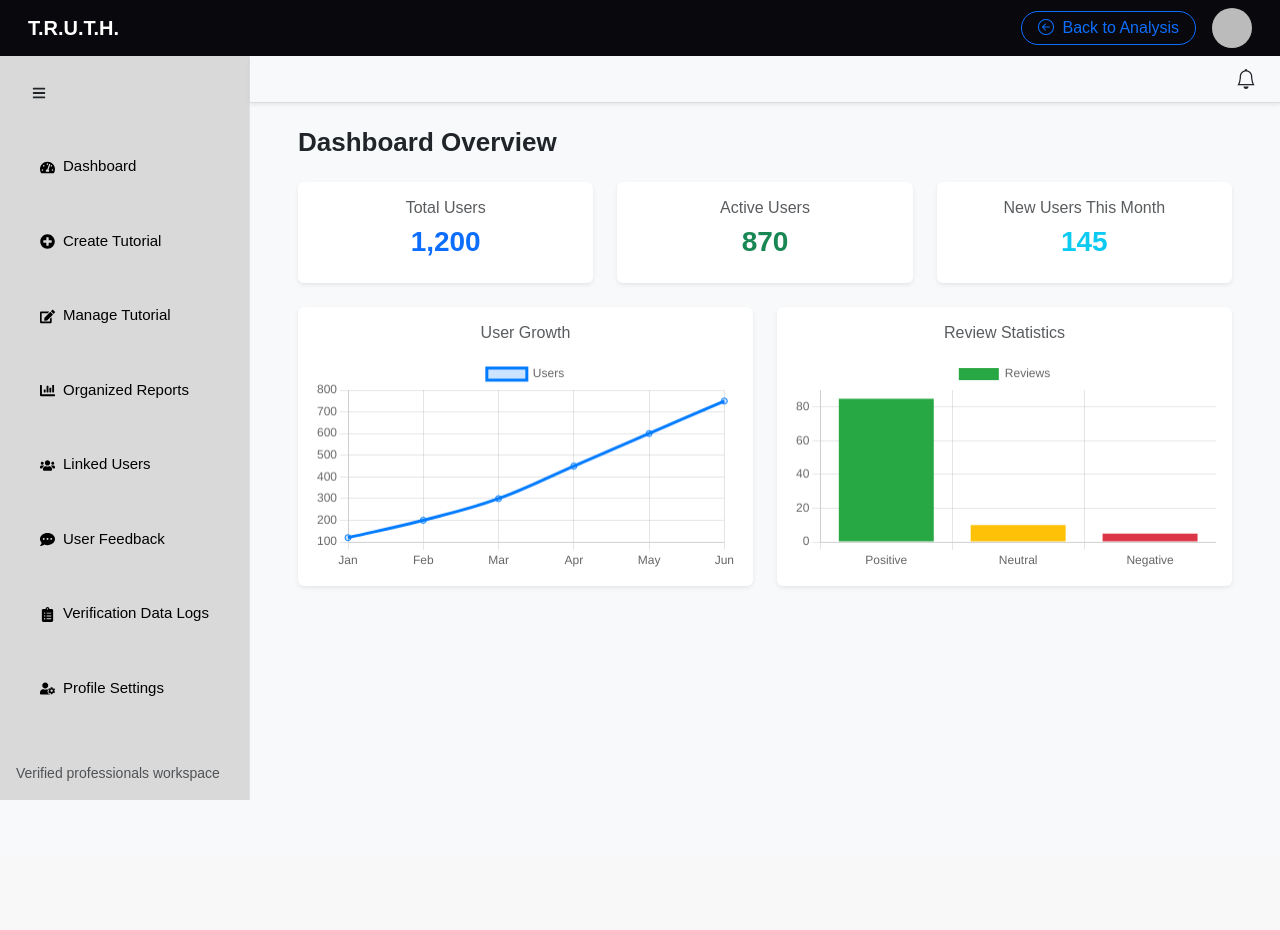
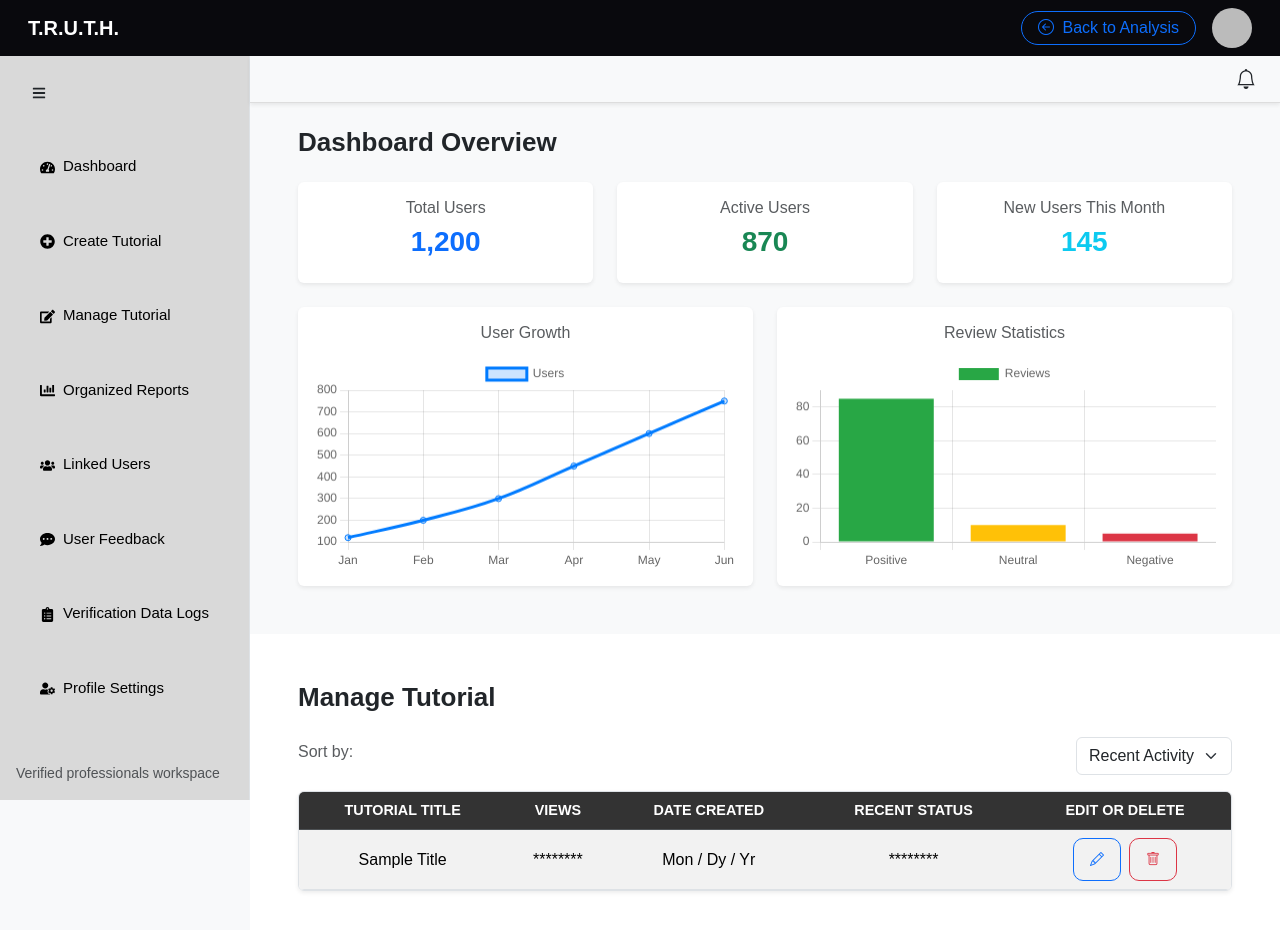
Before and after one commit to jimmyliao0845/TRUTH---Fact-Checker, a React (Create React App) app: page /fact-checker-dashboard in a window 1280 px wide. Shown: the top 930 px of the page. Before the commit the page ends 856 px from the top, so only its background shows below. Built offline with nearby package versions, Linux system fonts and the light colour scheme; no server answers; sample sign-in values are in the browser's storage.

Commit message:
manage tuorial updated

```diff
--- a/src/FactCheckerDashboard.css
+++ b/src/FactCheckerDashboard.css
@@ -44,3 +44,14 @@ h3 {
   color: #0d6efd;
   font-weight: 600;
 }
+
+.table thead th {
+  background-color: #333 !important;
+  color: #fff !important;
+  text-transform: uppercase;
+  font-size: 0.9rem;
+}
+
+.table tbody tr:hover {
+  background-color: #f8f9fa;
+}
--- a/src/FactCheckerDashboard.jsx
+++ b/src/FactCheckerDashboard.jsx
@@ -84,7 +84,10 @@ export default function FactCheckerDashboard() {
   };
 
   return (
-    <div className="d-flex" style={{ backgroundColor: "#f8f9fa", paddingTop: "56px" }}>
+    <div
+      className="d-flex"
+      style={{ backgroundColor: "#f8f9fa", paddingTop: "56px" }}
+    >
       {/* Sidebar */}
       <div
         className="d-flex flex-column p-3 border-end"
@@ -109,7 +112,7 @@ export default function FactCheckerDashboard() {
           </button>
         </div>
 
-        {/* ✅ Updated Sidebar Menu */}
+        {/* ✅ Sidebar Menu */}
         <ul className="nav flex-column">
           <li>
             <button
@@ -121,10 +124,7 @@ export default function FactCheckerDashboard() {
             </button>
           </li>
           <li>
-            <button
-              className="btn sidebar-btn text-start"
-              onClick={() => scrollToSection("semantic")}
-            >
+            <button className="btn sidebar-btn text-start">
               <FaPlusCircle className="me-2" />
               {!collapsed && "Create Tutorial"}
             </button>
@@ -132,7 +132,7 @@ export default function FactCheckerDashboard() {
           <li>
             <button
               className="btn sidebar-btn text-start"
-              onClick={() => scrollToSection("citation")}
+              onClick={() => scrollToSection("semantic")}
             >
               <FaEdit className="me-2" />
               {!collapsed && "Manage Tutorial"}
@@ -201,7 +201,7 @@ export default function FactCheckerDashboard() {
           minHeight: "100vh",
         }}
       >
-        {/* ✅ Local Navbar (Only Notification Bell) */}
+        {/* ✅ Navbar */}
         <nav
           className="navbar navbar-light bg-light d-flex justify-content-end align-items-center px-4 py-2 shadow-sm"
           style={{
@@ -211,7 +211,6 @@ export default function FactCheckerDashboard() {
             borderBottom: "1px solid #ddd",
           }}
         >
-          {/* Notification Bell */}
           <div className="dropdown">
             <i
               className="bi bi-bell fs-5 text-dark"
@@ -229,7 +228,9 @@ export default function FactCheckerDashboard() {
               }}
             >
               <li className="fw-bold text-dark px-2">Notifications</li>
-              <li><hr className="dropdown-divider" /></li>
+              <li>
+                <hr className="dropdown-divider" />
+              </li>
               <li>
                 <span className="dropdown-item text-muted">
                   No new notifications
@@ -239,11 +240,10 @@ export default function FactCheckerDashboard() {
           </div>
         </nav>
 
-        {/* ✅ Main Dashboard Content */}
+        {/* ✅ Dashboard Overview */}
         <div className="container-fluid py-4 px-5" id="search">
           <h2 className="fw-bold mb-4 text-dark">Dashboard Overview</h2>
 
-          {/* Stats Summary */}
           <div className="row mb-4">
             <div className="col-md-4">
               <div className="card shadow-sm p-3 border-0 text-center">
@@ -265,7 +265,6 @@ export default function FactCheckerDashboard() {
             </div>
           </div>
 
-          {/* ✅ Graphs stay intact */}
           <div className="row">
             <div className="col-md-6 mb-4">
               <div className="card shadow-sm p-3 border-0">
@@ -277,6 +276,166 @@ export default function FactCheckerDashboard() {
               <div className="card shadow-sm p-3 border-0">
                 <h6 className="text-muted mb-3 text-center">Review Statistics</h6>
                 <Bar data={reviewData} />
+              </div>
+            </div>
+          </div>
+        </div>
+
+        {/* ✅ Manage Tutorial Section */}
+        <div
+          id="semantic"
+          className="container-fluid py-5 px-5"
+          style={{ minHeight: "100vh", backgroundColor: "#fff" }}
+        >
+          <h2 className="fw-bold mb-4 text-dark">Manage Tutorial</h2>
+          <div className="d-flex justify-content-between align-items-center mb-3">
+            <h6 className="text-muted">Sort by:</h6>
+            <select className="form-select w-auto">
+              <option>Recent Activity</option>
+              <option>Date Created</option>
+              <option>Most Viewed</option>
+            </select>
+          </div>
+
+          <div
+            className="table-responsive border rounded shadow-sm"
+            style={{ maxHeight: "400px", overflowY: "auto" }}
+          >
+            <table className="table table-striped mb-0 text-center align-middle">
+              <thead className="table-dark">
+                <tr>
+                  <th>Tutorial Title</th>
+                  <th>Views</th>
+                  <th>Date Created</th>
+                  <th>Recent Status</th>
+                  <th>Edit or Delete</th>
+                </tr>
+              </thead>
+              <tbody>
+                <tr>
+                  <td>Sample Title</td>
+                  <td>********</td>
+                  <td>Mon / Dy / Yr</td>
+                  <td>********</td>
+                  <td>
+                    <button
+                      className="btn btn-outline-primary btn-sm me-2"
+                      data-bs-toggle="modal"
+                      data-bs-target="#editTutorialModal"
+                    >
+                      <i className="bi bi-pencil"></i>
+                    </button>
+                    <button className="btn btn-outline-danger btn-sm">
+                      <i className="bi bi-trash"></i>
+                    </button>
+                  </td>
+                </tr>
+              </tbody>
+            </table>
+          </div>
+        </div>
+
+        {/* ✅ Edit Tutorial Modal */}
+        <div
+          className="modal fade"
+          id="editTutorialModal"
+          tabIndex="-1"
+          aria-labelledby="editTutorialModalLabel"
+          aria-hidden="true"
+        >
+          <div className="modal-dialog modal-lg modal-dialog-centered modal-dialog-scrollable">
+            <div className="modal-content">
+              <div className="modal-header bg-light">
+                <h5 className="modal-title fw-bold" id="editTutorialModalLabel">
+                  Edit Tutorial
+                </h5>
+                <button
+                  type="button"
+                  className="btn-close"
+                  data-bs-dismiss="modal"
+                  aria-label="Close"
+                ></button>
+              </div>
+              <div className="modal-body">
+                <div className="mb-3">
+                  <label className="form-label fw-semibold">
+                    Tutorial Title
+                  </label>
+                  <input
+                    type="text"
+                    className="form-control"
+                    value="Sample Title"
+                    readOnly
+                  />
+                </div>
+
+                <div className="table-responsive">
+                  <table className="table table-bordered align-middle text-center">
+                    <thead className="table-light">
+                      <tr>
+                        <th>Item no.</th>
+                        <th>Image / Video</th>
+                        <th>Image / Video (with pointers)</th>
+                        <th>Remarks</th>
+                        <th>Hints or Tips</th>
+                      </tr>
+                    </thead>
+                    <tbody>
+                      <tr>
+                        <td>1</td>
+                        <td>
+                          <div className="d-flex justify-content-center align-items-center gap-2">
+                            <button className="btn btn-outline-secondary btn-sm">
+                              <i className="bi bi-pencil"></i>
+                            </button>
+                            <button className="btn btn-outline-danger btn-sm">
+                              <i className="bi bi-trash"></i>
+                            </button>
+                          </div>
+                        </td>
+                        <td>
+                          <div className="border rounded p-2 bg-light small">
+                            Sample image (program logic)
+                          </div>
+                        </td>
+                        <td>
+                          <textarea
+                            className="form-control"
+                            rows="2"
+                            placeholder="Remarks..."
+                          ></textarea>
+                        </td>
+                        <td>
+                          <textarea
+                            className="form-control"
+                            rows="2"
+                            placeholder="Hints or Tips..."
+                          ></textarea>
+                        </td>
+                      </tr>
+                      <tr>
+                        <td>2</td>
+                        <td colSpan="4" className="text-center">
+                          <button className="btn btn-outline-primary btn-sm">
+                            <i className="bi bi-plus-lg"></i> Add Item
+                          </button>
+                        </td>
+                      </tr>
+                    </tbody>
+                  </table>
+                </div>
+              </div>
+              <div className="modal-footer">
+                <button
+                  type="button"
+                  className="btn btn-secondary"
+                  data-bs-dismiss="modal"
+                >
+                  Close
+                </button>
+                <button type="button" className="btn btn-primary">
+                  Save Changes
+                </button>
               </div>
             </div>
           </div>
```
